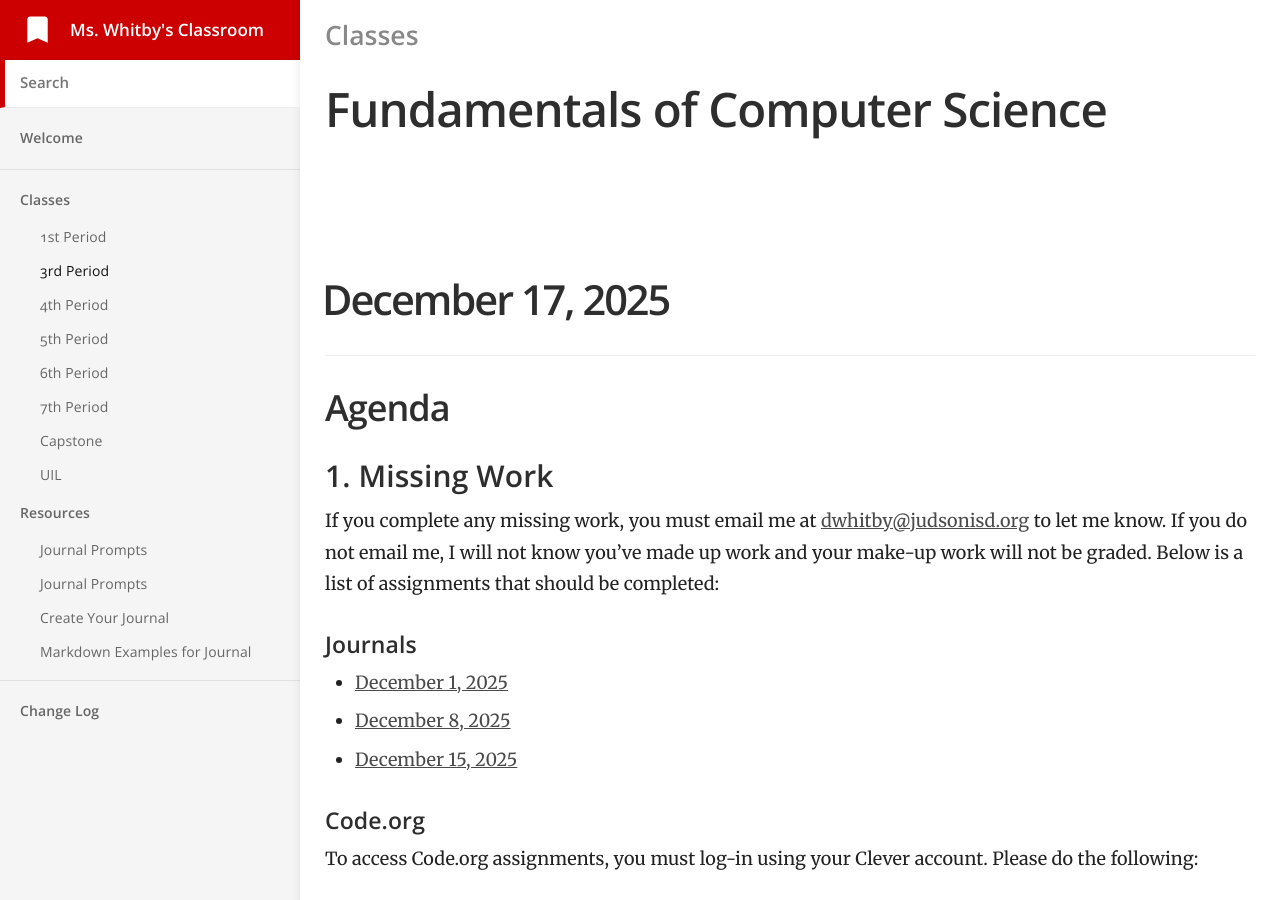
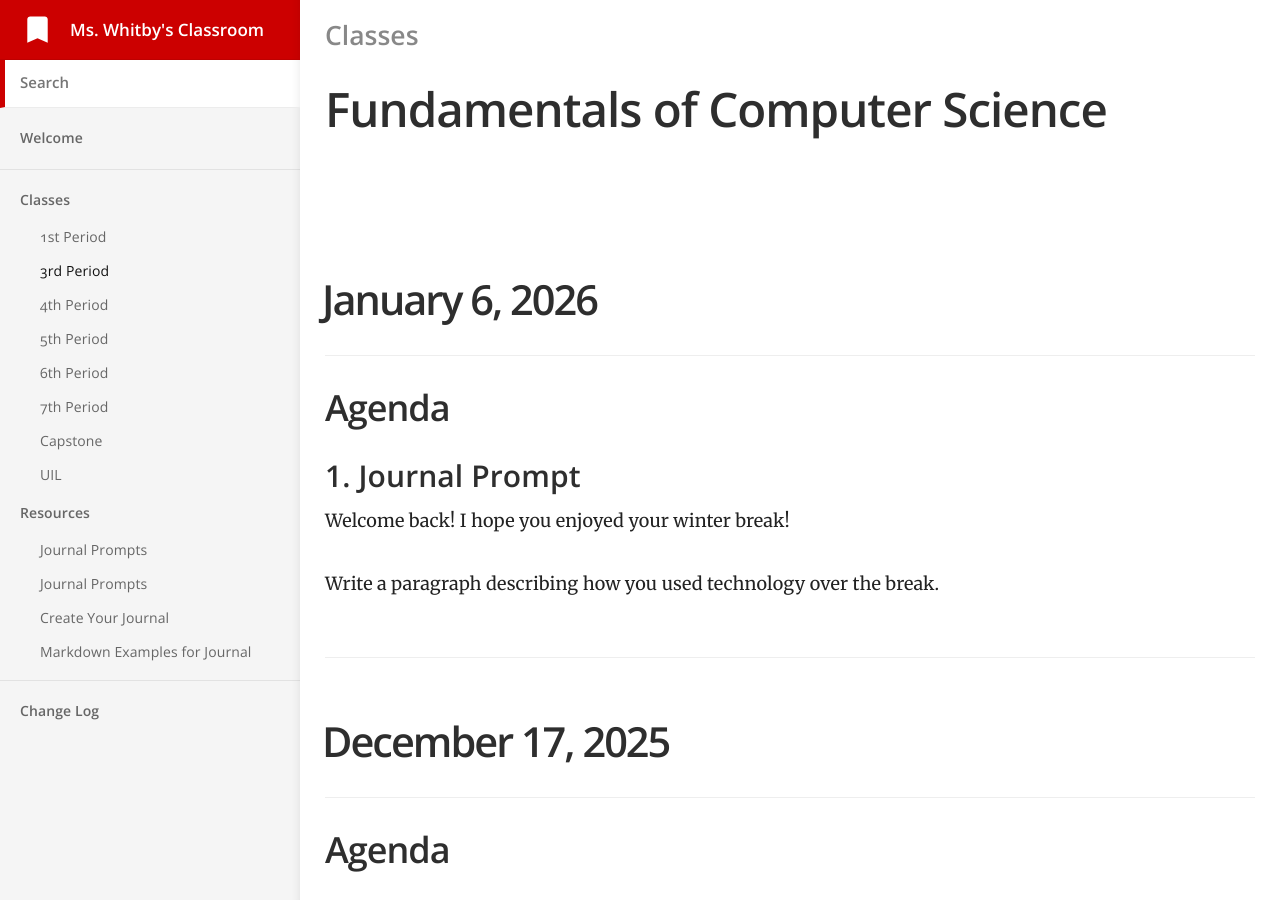
Before and after one commit to mswhitby/classroom, a Jekyll site: the page built from _docs/classes/3rd.md, in a window 1280 px wide and 900 px high. Built offline with Jekyll 4.4.1, drawn with Linux system fonts in a browser that asks for light colours.

Commit message:
Updated lessons

```diff
--- a/_docs/classes/3rd.md
+++ b/_docs/classes/3rd.md
@@ -4,6 +4,18 @@ subtitle: Fundamentals of Computer Science
 category: Classes
 order: 2
 ---
+
+# January 6, 2026
+
+## Agenda
+
+### 1. Journal Prompt
+
+Welcome back! I hope you enjoyed your winter break!
+
+Write a paragraph describing how you used technology over the break.
+
+----
 
 # December 17, 2025
 
```
